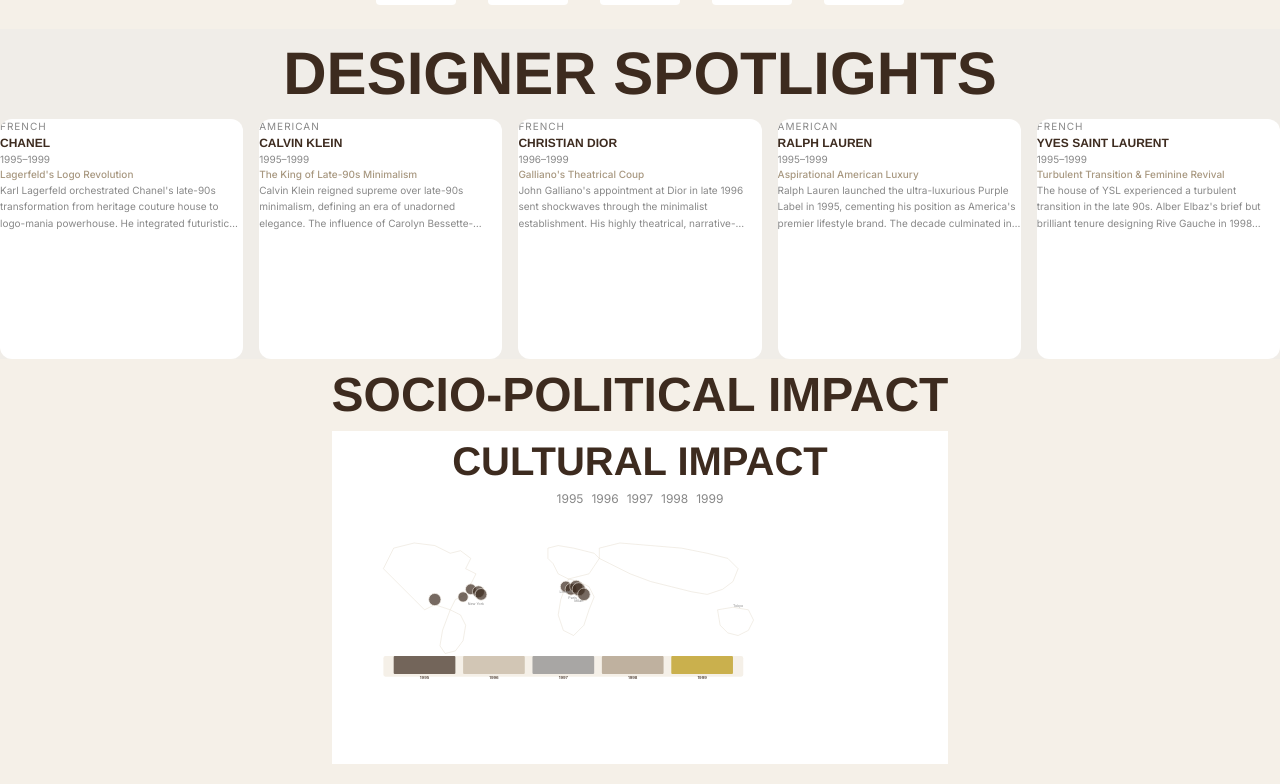
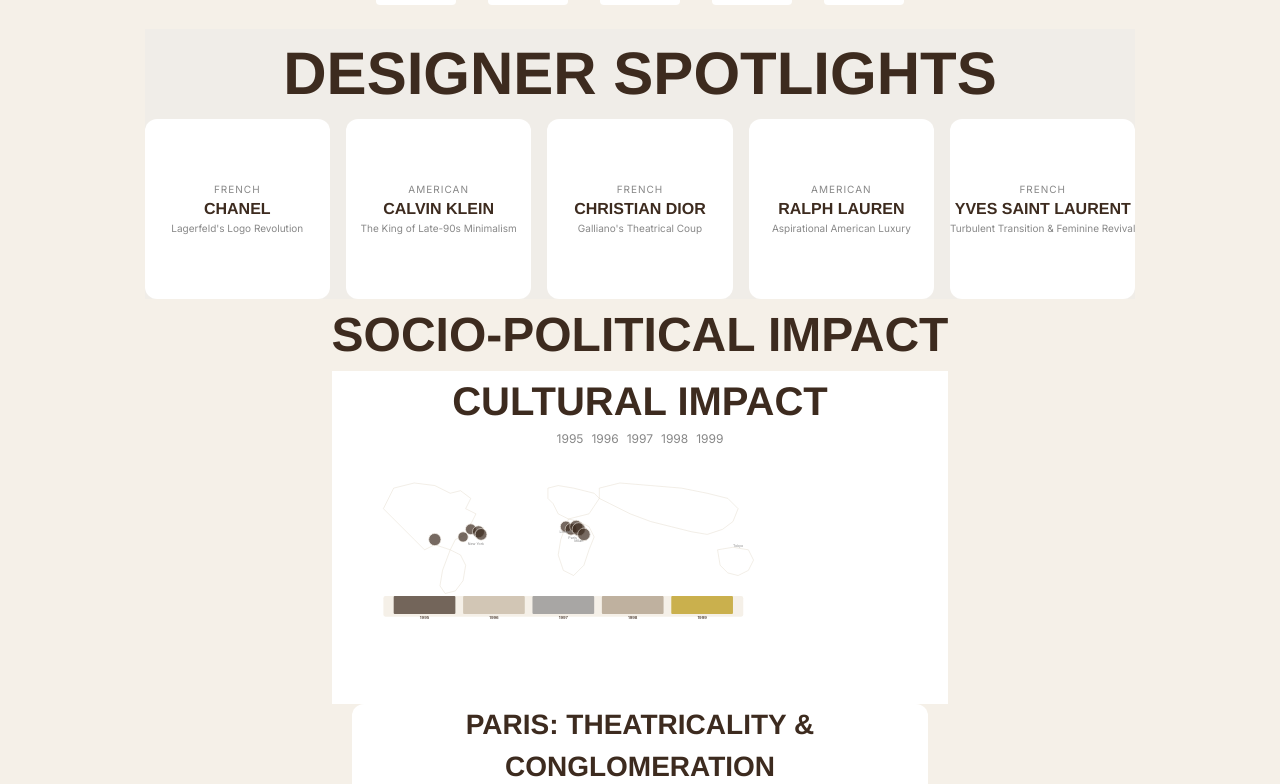
Before and after one commit to a0-s0/HUDT_Y2_AS, a Next.js app: page / in a window 1280 px wide. Shown: the part 925-1709 px from the top of the page. Built offline with nearby package versions, Linux system fonts and the light colour scheme.

Commit message:
fix: full-size world map centered, smaller designer cards with hover reveal, quiz spacing

```diff
--- a/src/app/page.tsx
+++ b/src/app/page.tsx
@@ -27,9 +27,9 @@
         <TrendQuiz />
       </div>
 
-      <div className="pb-10"></div>
+      <div className="py-5"></div>
 
-      <div className="pb-10"></div>
+      <div className="py-5"></div>
 
       <footer className="py-20 px-4">
         <div className="max-w-7xl mx-auto text-center">
--- a/src/components/DesignerSpotlights.tsx
+++ b/src/components/DesignerSpotlights.tsx
@@ -23,7 +23,7 @@
             </h2>
           </motion.div>
 
-          <div className="grid grid-cols-1 sm:grid-cols-2 lg:grid-cols-3 xl:grid-cols-5 gap-3 md:gap-4 justify-center">
+      <div className="grid grid-cols-1 sm:grid-cols-2 lg:grid-cols-3 xl:grid-cols-5 gap-3 md:gap-4 justify-center">
             {designerData.map((designer, index) => (
               <motion.div
                 key={designer.id}
@@ -34,24 +34,31 @@
                 onClick={() => setSelectedDesigner(designer)}
                 className="relative group cursor-pointer"
               >
-                <div className="relative h-[240px] overflow-hidden bg-white rounded-xl">
-                  <div className="relative z-10 p-10">
-                    <p className="font-body text-silver tracking-widest uppercase text-[10px] mb-6">
+                <div className="relative h-[180px] overflow-hidden bg-white rounded-xl">
+                  <div className="relative z-10 p-8 flex flex-col items-center justify-center h-full">
+                    <p className="font-body text-silver tracking-widest uppercase text-[10px] mb-4">
                       {designer.nationality}
                     </p>
-                    <h3 className="font-heading text-[11px] md:text-[12px] font-bold uppercase text-deep-brown mb-6 whitespace-nowrap overflow-hidden text-ellipsis px-10">
+                    <h3 className="font-heading text-[14px] md:text-[16px] font-bold uppercase text-deep-brown mb-4 text-center">
                       {designer.name}
                     </h3>
-                    <p className="font-body text-silver text-[10px] px-10">{designer.period}</p>
+                    <p className="font-body text-silver text-[10px] text-center">
+                      {designer.title}
+                    </p>
                   </div>
 
-                  <div className="relative z-10 px-10 pb-10 flex-1">
-                    <p className="text-beige-dark text-[10px] font-medium mb-6">
-                      {designer.title}
-                    </p>
-                    <p className="font-body text-silver text-[10px] leading-relaxed mb-4 line-clamp-3">
+                  {/* Hover overlay with more info */}
+                  <div className="absolute inset-0 bg-deep-brown/95 flex flex-col items-center justify-center p-6 opacity-0 group-hover:opacity-100 transition-opacity duration-300">
+                    <p className="font-body text-offwhite text-[10px] mb-3 text-center leading-relaxed line-clamp-4">
                       {designer.description}
                     </p>
+                    <div className="flex flex-wrap gap-1 justify-center mt-2">
+                      {designer.fabrics.slice(0, 3).map((fabric) => (
+                        <span key={fabric} className="px-2 py-0.5 bg-offwhite/20 text-[8px] text-offwhite rounded">
+                          {fabric}
+                        </span>
+                      ))}
+                    </div>
                   </div>
                 </div>
               </motion.div>
--- a/src/components/Infographics.tsx
+++ b/src/components/Infographics.tsx
@@ -190,7 +190,7 @@
               </ResponsiveContainer>
             </div>
 
-            <div className="bg-light-gray rounded-lg p-4 max-w-sm mx-auto">
+            <div className="bg-light-gray rounded-lg p-4 max-w-sm mx-auto text-center">
               <p className="font-body text-silver text-xs tracking-widest uppercase mb-1">
                 Key Insight
               </p>
--- a/src/components/WorldMap.tsx
+++ b/src/components/WorldMap.tsx
@@ -57,7 +57,8 @@
   })).sort((a, b) => a.year - b.year);
 
   return (
-    <div>
+    <div className="w-full flex justify-center">
+      <div className="w-full max-w-6xl">
         <div className="relative w-full overflow-hidden bg-white p-4 md:p-6 flex flex-col items-center">
           <h3 className="font-heading text-[28px] md:text-[40px] font-bold uppercase text-deep-brown mb-4 text-center">
             Cultural Impact
@@ -97,7 +98,7 @@
             {/* Cultural impact spots */}
             {filteredEvents.map((event, i) => {
               const isHovered = hoveredEvent?.year === event.year && hoveredEvent?.event === event.event;
-            const radius = (event.impact / 100) * 10 + 3; // Smaller, cleaner spots
+              const radius = (event.impact / 100) * 10 + 3;
 
               return (
                 <g key={`${event.year}-${i}`}>
@@ -147,19 +148,7 @@
                     onClick={() => setSelectedEvent(event)}
                   />
 
-                {/* Year label only - cleaner look
-                <text
-                  x={event.x}
-                  y={event.y - radius - 4}
-                  textAnchor="middle"
-                  fill="#3D2B1F"
-                  fontSize="8"
-                  fontFamily="var(--font-inter)"
-                  fontWeight="600"
-                >
-                  {event.year}
-                </text>
-                */}
+                  {/* Year label removed */}
                 </g>
               );
             })}
@@ -335,12 +324,7 @@
             )}
           </AnimatePresence>
         </div>
-
-        {!hoveredEvent && !selectedEvent && (
-          <p className="mt-4 font-body text-silver text-sm text-center">
-            &nbsp;
-          </p>
-        )}
+      </div>
     </div>
   );
 }
```
Also changed, not shown: 1 other file (tests, documents, lock files or other folders). Lines whose indentation alone changed are shown as unchanged.
